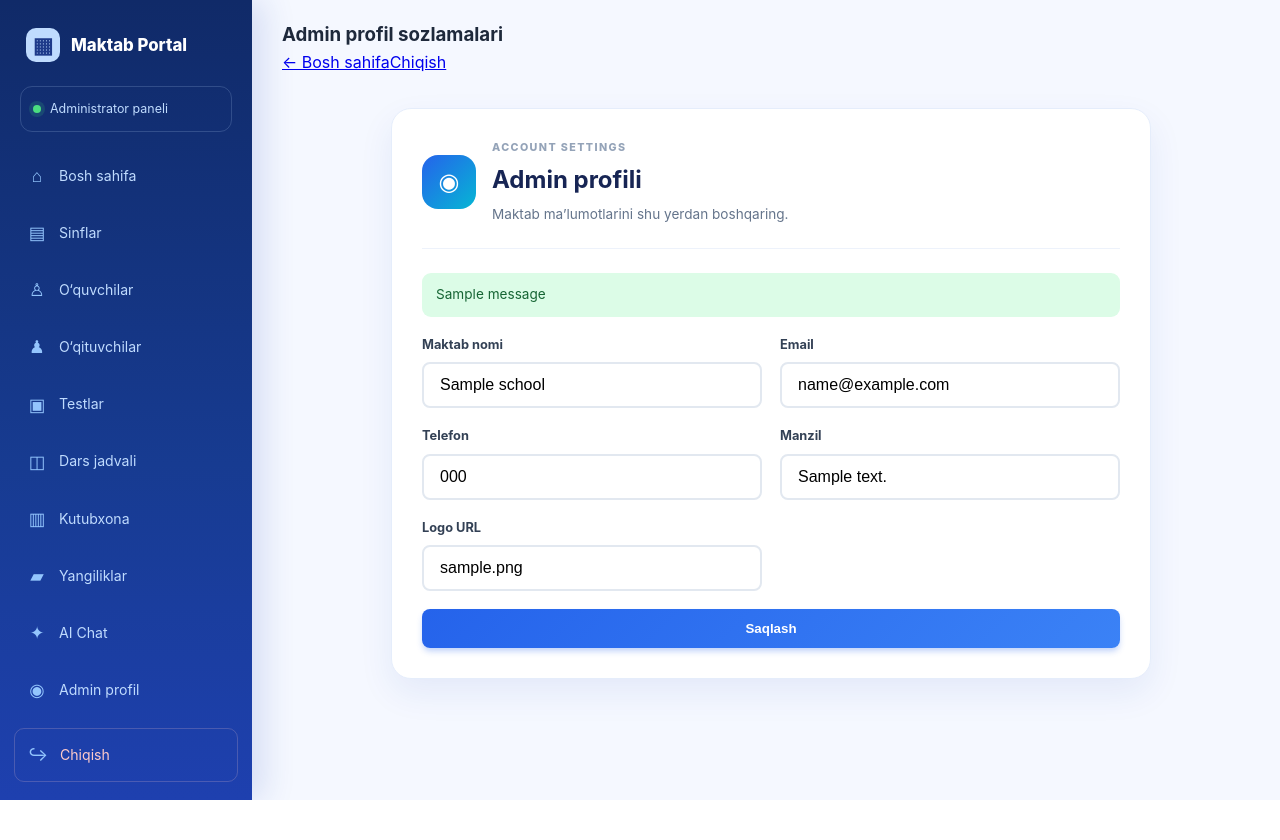
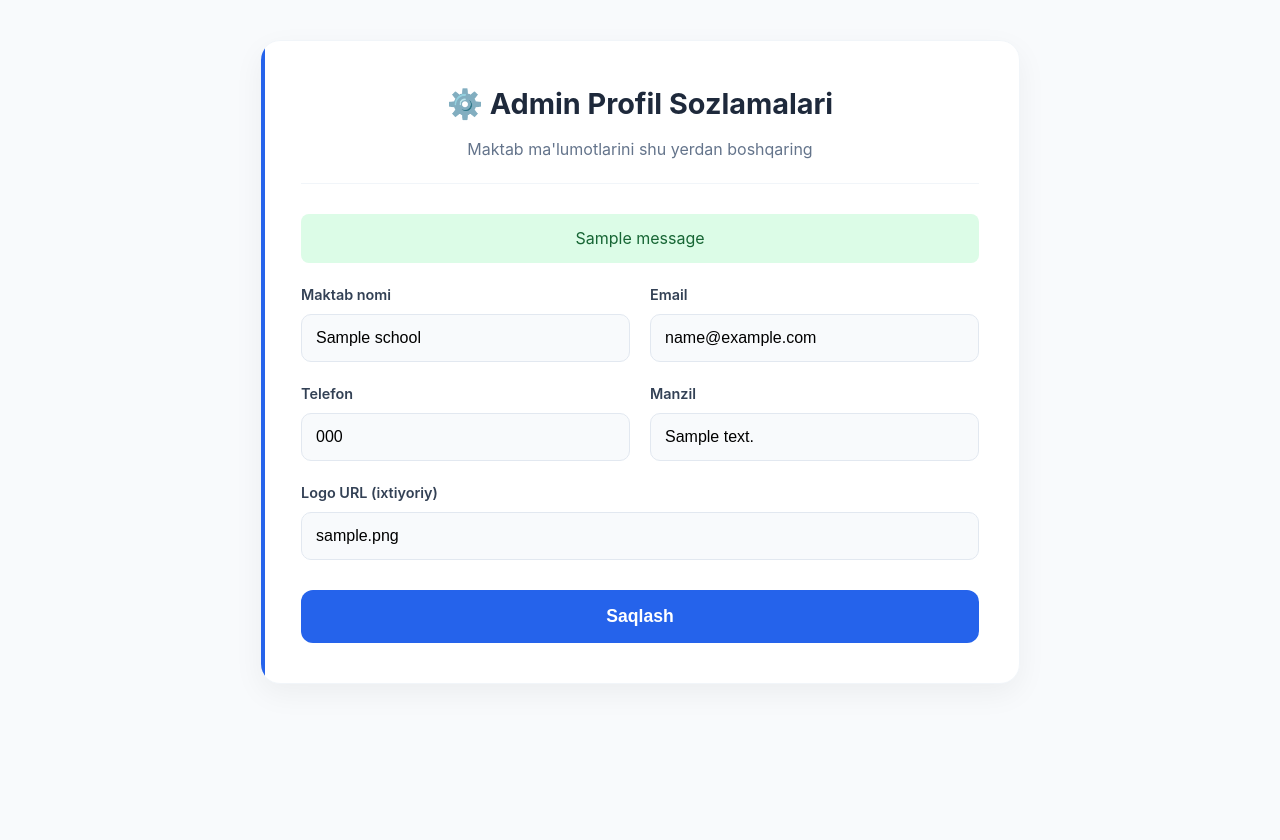
Before and after one commit to inatillayevsuhrob6-prog/maktab-portal, a Flask app: template templates/admin_profile.html in a window 1280 px wide. Before the commit the page ends 800 px from the top, so only its background shows below. Run offline with Flask 3, Linux system fonts and the light colour scheme; the template is opened without the code that fills it: values that come from a table or form of the project are taken from there, others are empty; tables that the repository leaves empty hold one stand-in row (values such as "Sample post"); one stand-in notice (Sample message) is shown; some libraries are stand-ins or nearby versions.

Commit message:
Redesign admin profile page to match dashboard style

```diff
--- a/templates/admin_profile.html
+++ b/templates/admin_profile.html
@@ -2,30 +2,94 @@
 <html lang="uz">
 <head>
     <meta charset="UTF-8">
-    <meta name="viewport" content="width=device-width, initial-scale=1.0">
-    <title>Admin profil - {{ school.name }}</title>
+    <title>Admin Profil Sozlamalari</title>
     <link rel="stylesheet" href="{{ url_for('static', filename='css/style.css') }}">
+    <style>
+        body { background: #f8fafc; font-family: 'Inter', sans-serif; }
+        .profile-container { max-width: 800px; margin: 40px auto; padding: 0 20px; }
+
+        .card {
+            background: white; border-radius: 20px; padding: 40px;
+            box-shadow: 0 10px 30px rgba(0,0,0,0.05); border: 1px solid #f1f5f9;
+        }
+
+        .header { text-align: center; margin-bottom: 30px; border-bottom: 1px solid #f1f5f9; padding-bottom: 20px; }
+        .header h2 { color: #1e293b; font-size: 1.8rem; margin: 0 0 10px; }
+        .header p { color: #64748b; margin: 0; }
+
+        .form-grid { display: grid; grid-template-columns: 1fr 1fr; gap: 20px; margin-bottom: 20px; }
+        .form-group { margin-bottom: 0; }
+        .form-group.full-width { grid-column: span 2; }
+
+        label { display: block; margin-bottom: 8px; color: #334155; font-weight: 600; font-size: 0.9rem; }
+        input {
+            width: 100%; padding: 14px; border: 1px solid #e2e8f0; border-radius: 10px;
+            font-size: 1rem; transition: 0.3s; background: #f8fafc;
+        }
+        input:focus { border-color: #2563eb; background: white; outline: none; box-shadow: 0 0 0 3px rgba(37, 99, 235, 0.1); }
+
+        .btn-save {
+            width: 100%; padding: 16px; background: #2563eb; color: white; border: none;
+            border-radius: 12px; font-size: 1.1rem; font-weight: 600; cursor: pointer;
+            transition: 0.3s; margin-top: 10px;
+        }
+        .btn-save:hover { background: #1d4ed8; transform: translateY(-2px); }
+
+        @media (max-width: 600px) {
+            .form-grid { grid-template-columns: 1fr; }
+            .form-group.full-width { grid-column: span 1; }
+        }
+    </style>
 </head>
-<body class="legacy-admin-page" style="background:#f5f8ff; padding:20px;">
-    {% include "admin_sidebar.html" %}
-    <div class="page-navbar">
-        <h3>Admin profil sozlamalari</h3>
-        <div class="nav-actions"><a href="/dashboard" class="nav-link">← Bosh sahifa</a><a href="/logout" class="btn-logout-nav">Chiqish</a></div>
-    </div>
-    <div class="admin-profile-card">
-        <div class="admin-profile-heading"><span class="profile-symbol">◉</span><div><span class="panel-kicker">ACCOUNT SETTINGS</span><h1>Admin profili</h1><p>Maktab ma’lumotlarini shu yerdan boshqaring.</p></div></div>
-        {% with messages = get_flashed_messages(with_categories=true) %}
-            {% for category, message in messages %}<div class="profile-flash {{ category }}">{{ message }}</div>{% endfor %}
-        {% endwith %}
-        <form method="POST" class="admin-profile-form">
-            <input type="hidden" name="csrf_token" value="{{ csrf_token() }}">
-            <label>Maktab nomi<input type="text" name="name" value="{{ school.name }}" required></label>
-            <label>Email<input type="email" name="email" value="{{ school.email or '' }}" required></label>
-            <label>Telefon<input type="text" name="phone" value="{{ school.phone or '' }}" placeholder="+998 90 000 00 00"></label>
-            <label>Manzil<input type="text" name="address" value="{{ school.address or '' }}" placeholder="Maktab manzili"></label>
-            <label>Logo URL<input type="url" name="logo" value="{{ school.logo or '' }}" placeholder="https://.../logo.png"></label>
-            <button type="submit" class="btn-primary">Saqlash</button>
-        </form>
+<body>
+    <div class="profile-container">
+        <div class="card">
+            <div class="header">
+                <h2>⚙️ Admin Profil Sozlamalari</h2>
+                <p>Maktab ma'lumotlarini shu yerdan boshqaring</p>
+            </div>
+
+            {% with messages = get_flashed_messages(with_categories=true) %}
+                {% if messages %}
+                    {% for category, message in messages %}
+                        <div style="background: {% if category == 'danger' %}#fee2e2{% else %}#dcfce7{% endif %}; color: {% if category == 'danger' %}#991b1b{% else %}#166534{% endif %}; padding: 12px; border-radius: 8px; margin-bottom: 20px; text-align: center;">{{ message }}</div>
+                    {% endfor %}
+                {% endif %}
+            {% endwith %}
+
+            <form method="POST">
+                <input type="hidden" name="csrf_token" value="{{ csrf_token() }}"/>
+
+                <div class="form-grid">
+                    <div class="form-group">
+                        <label>Maktab nomi</label>
+                        <input type="text" name="name" value="{{ school.name }}" required>
+                    </div>
+
+                    <div class="form-group">
+                        <label>Email</label>
+                        <input type="email" name="email" value="{{ school.email }}" required>
+                    </div>
+
+                    <div class="form-group">
+                        <label>Telefon</label>
+                        <input type="text" name="phone" value="{{ school.phone }}">
+                    </div>
+
+                    <div class="form-group">
+                        <label>Manzil</label>
+                        <input type="text" name="address" value="{{ school.address }}">
+                    </div>
+
+                    <div class="form-group full-width">
+                        <label>Logo URL (ixtiyoriy)</label>
+                        <input type="text" name="logo" value="{{ school.logo or '' }}" placeholder="https://...">
+                    </div>
+                </div>
+
+                <button type="submit" class="btn-save">Saqlash</button>
+            </form>
+        </div>
     </div>
 </body>
 </html>
```
